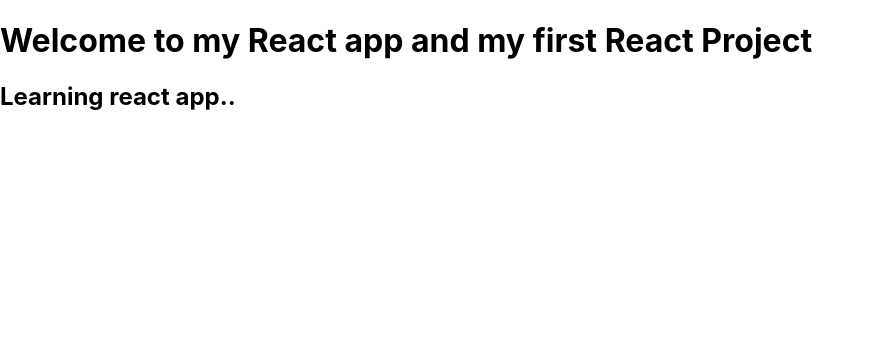
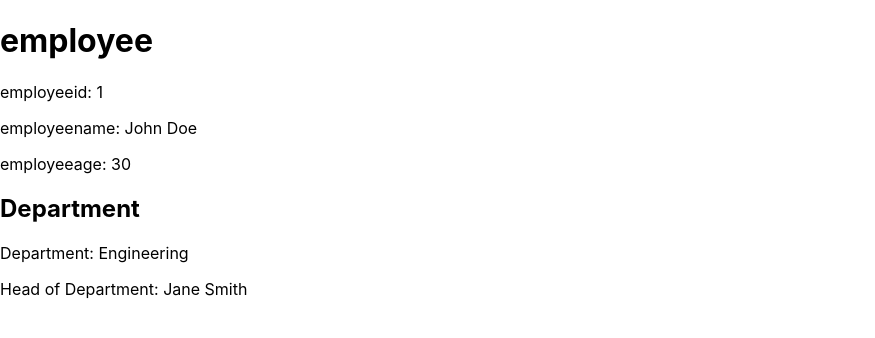
Before and after one commit to pawanyadav2706/React.js, a React (Create React App) app: page / in a window 1280 px wide. Shown: the top 338 px of the page, without its empty margins (0-875 px from the left). Built offline with nearby package versions, Linux system fonts and the light colour scheme.

Commit message:
Add files via upload
Learned React components today and pushed the code to GitHub.

```diff
--- a/src/index.js
+++ b/src/index.js
@@ -22,10 +22,36 @@ import './index.css';
 // ReactDOM.createRoot(document.getElementById('root')).render(element);
 
 
-// create element using jsx without using react
+// create element using jsx
 
-const element = React.createElement('div',{className: 'color'},
-  React.createElement('h1', null, 'Welcome to my React app and my first React Project'),
-  React.createElement('h2', null, 'Learning react app..')
-);
-ReactDOM.createRoot(document.getElementById('root')).render(element);
+// const element = React.createElement('div',{className: 'color'},
+//   React.createElement('h1', null, 'Welcome to my React app and my first React Project'),
+//   React.createElement('h2', null, 'Learning react app..')
+// );
+// ReactDOM.createRoot(document.getElementById('root')).render(element);
+
+
+
+var DisplayEmployeeInfo = (Employee) => {
+  const DepartMent = (Deptinfo) => {
+    return (
+      <div>
+        <h2>Department</h2>
+        <p>Department: {Deptinfo.dept}</p>
+        <p>Head of Department: {Deptinfo.head}</p>
+      </div>
+    )
+  };
+
+  return (
+    <div>
+      <h1>employee</h1>
+      <p>employeeid: {Employee.id}</p>
+      <p>employeename: {Employee.name}</p>
+      <p>employeeage: {Employee.age}</p>
+      <DepartMent dept={Employee.dept} head={Employee.head} />
+    </div>
+  )
+};
+const Element = DisplayEmployeeInfo({ id: 1, name: 'John Doe', age: 30, dept: 'Engineering', head: 'Jane Smith' });
+ReactDOM.createRoot(document.getElementById('root')).render(Element);
```
